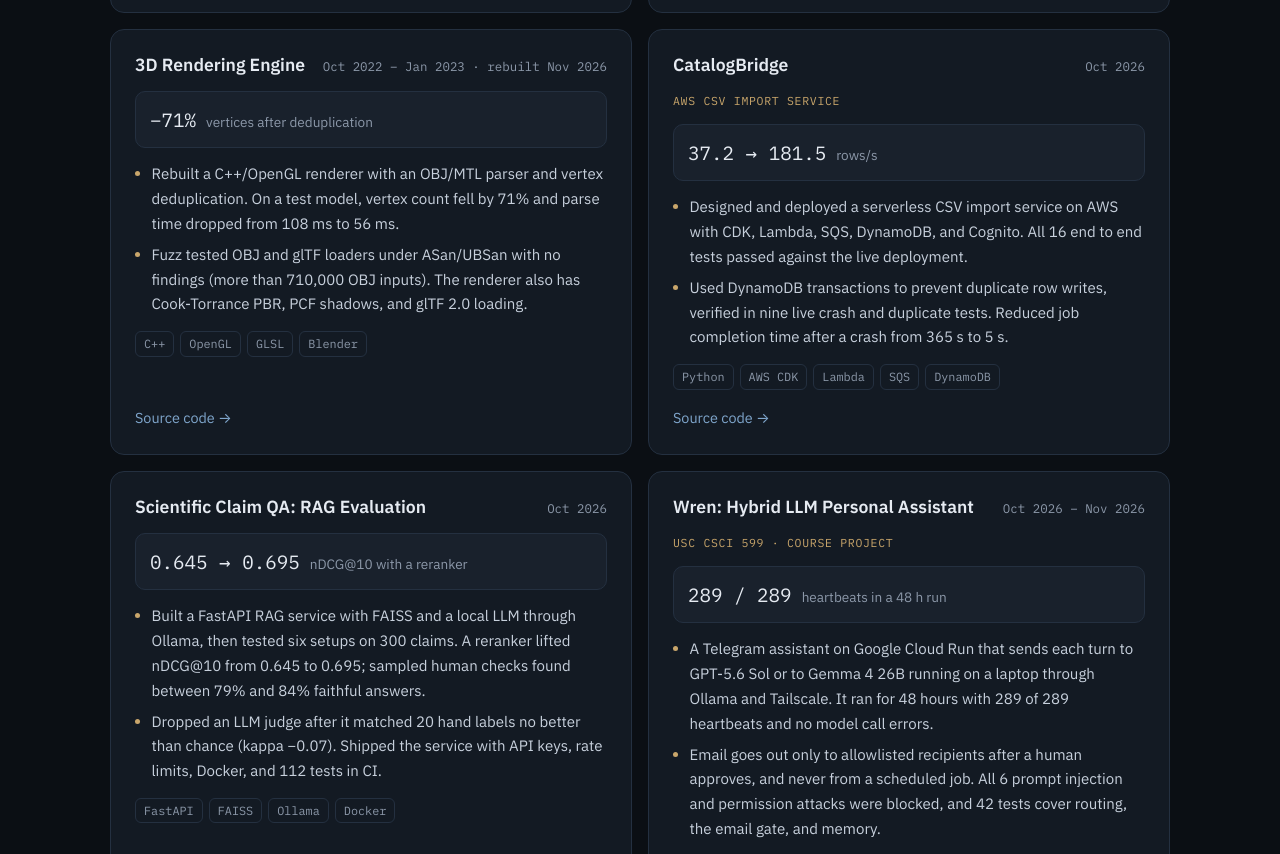
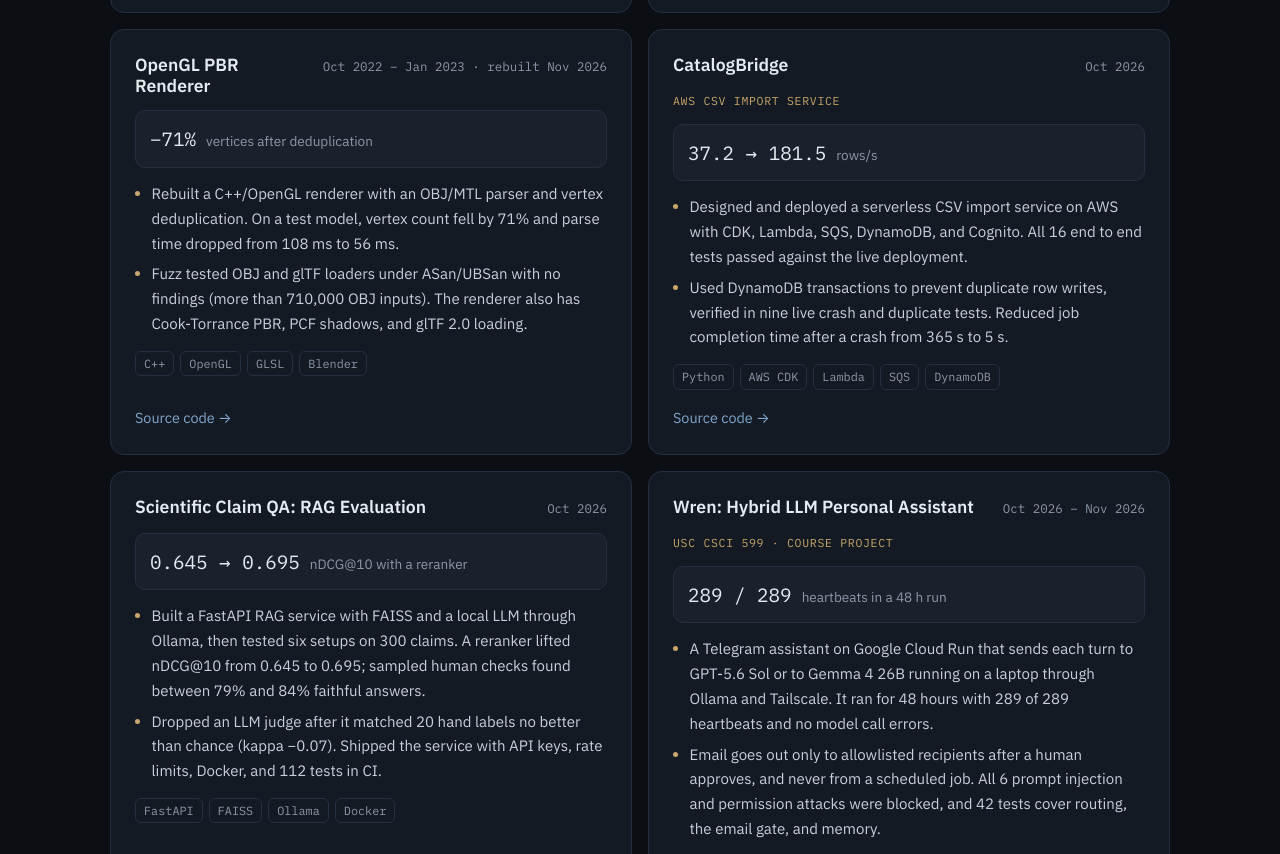
Before and after one commit to Tofuhsu/tofuhsu.github.io, a plain HTML site: page index.html in a window 1280 px wide. Shown: the part 2431-3285 px from the top of the page. Drawn offline with Linux system fonts and the light colour scheme.

Commit message:
Rename the 3D project to OpenGL PBR Renderer; refresh resume PDFs
Co-Authored-By: Claude Opus 5.5 <noreply@anthropic.com>

```diff
--- a/index.html
+++ b/index.html
@@ -339,7 +339,7 @@
           </article>
 
           <article class="card reveal" data-cat="embedded">
-            <div class="top"><h3>3D Rendering Engine</h3><span class="date">Oct 2022 – Jan 2023 · rebuilt Nov 2026</span></div>
+            <div class="top"><h3>OpenGL PBR Renderer</h3><span class="date">Oct 2022 – Jan 2023 · rebuilt Nov 2026</span></div>
             <div class="metric"><span class="v">−71%</span><span class="k">vertices after deduplication</span></div>
             <ul>
               <li>Rebuilt a C++/OpenGL renderer with an OBJ/MTL parser and vertex deduplication. On a test model, vertex count fell by 71% and parse time dropped from 108 ms to 56 ms.</li>
```
Also changed, not shown: 2 other files.
